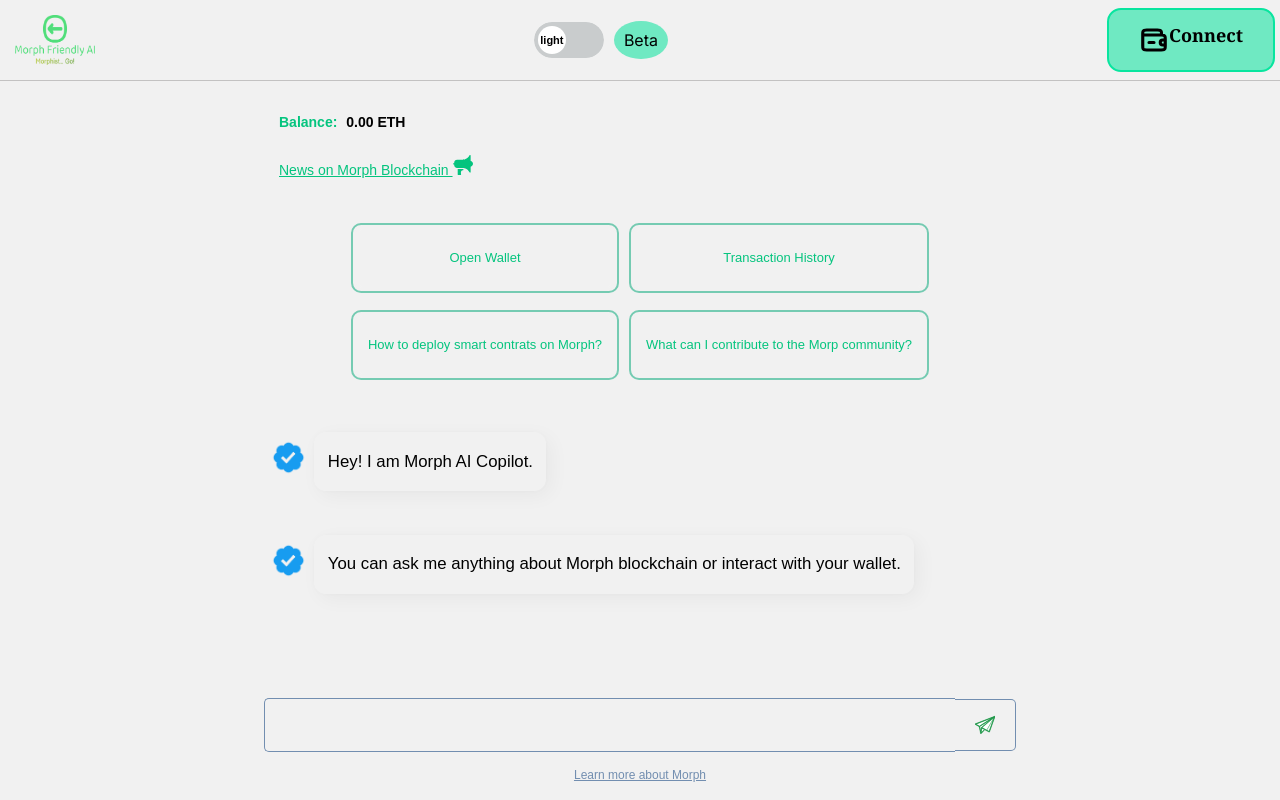
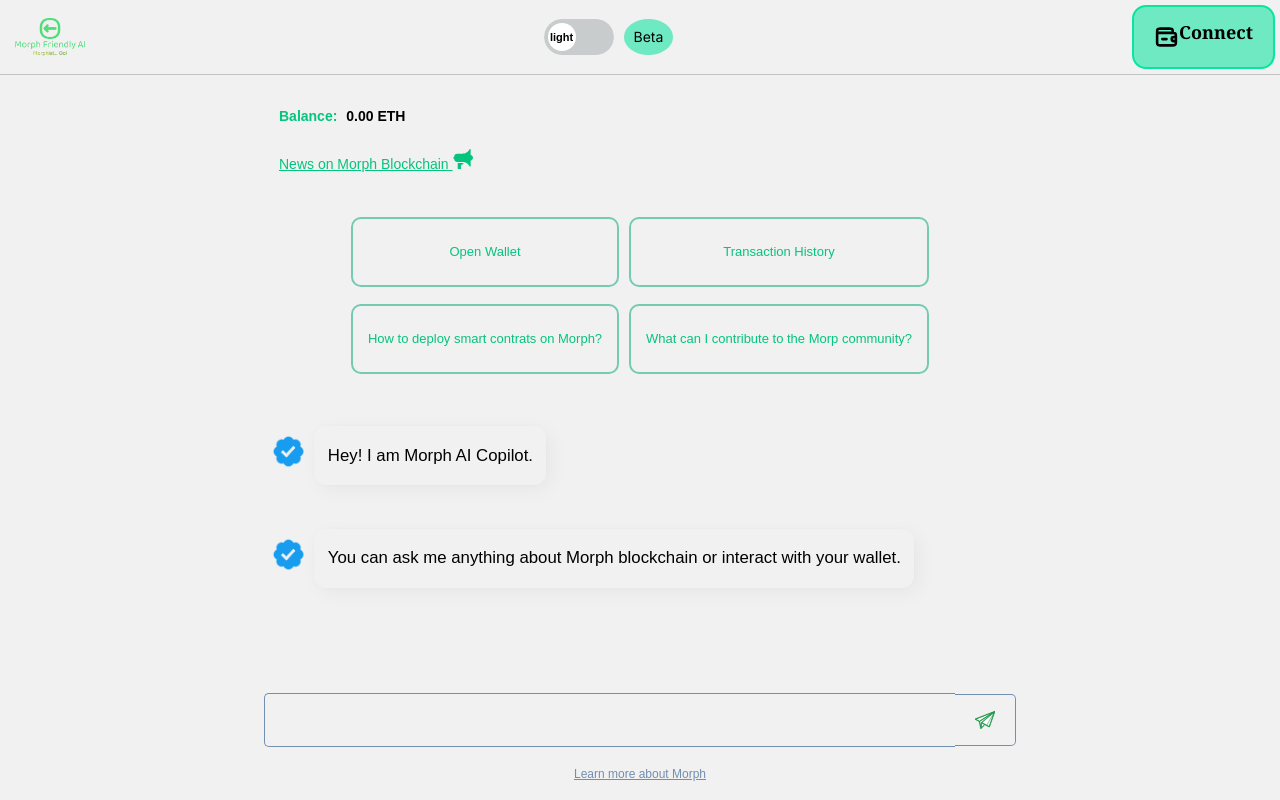
Before and after one commit to stanfy79/Morph-Friendly-AI-Front-end, a website built with Vite: page index.html in a window 1280 px wide. Built offline with nearby package versions, Linux system fonts and the light colour scheme.

Commit message:
Update index.css

```diff
--- a/index.css
+++ b/index.css
@@ -139,7 +139,7 @@
     background: var(--light-theme);
     color: var(--dark-text);
     width: 100vw;
-    height: 100dvh;
+    height: 100vh;
     position: relative;
     display: flex;
     flex-direction: column;
@@ -159,14 +159,14 @@
     grid-auto-flow: column;
     img {
         margin: 10px;
-        width: 80px;
-        height: 50px;
+        width: 70px;
     }
     #beta-sign {
         margin: 10px;
         background: #39e6afb4;
         width: fit-content;
         border-radius: 50%;
+        font-size: 14px;
         cursor: pointer;
         padding: 10px;
         &:hover ~ #beta-infomation {
@@ -202,7 +202,7 @@
             color: #000000;
             flex-flow: row-reverse nowrap;
             justify-content: center;
-            padding: 15px 30px;
+            padding: 15px 20px;
             box-sizing: border-box;
             font-weight: 1000;
             background: #39e6afb4;
@@ -210,7 +210,7 @@
             border: 2px solid #09e59f;
             font-family: 'Dela Gothic One', Cambria, Cochin, Georgia, Times, 'Times New Roman', serif;
             img {
-                width: 30px;
+                width: 25px;
                 display: flex;
                 justify-self: start;
                 height: 30px;
```
